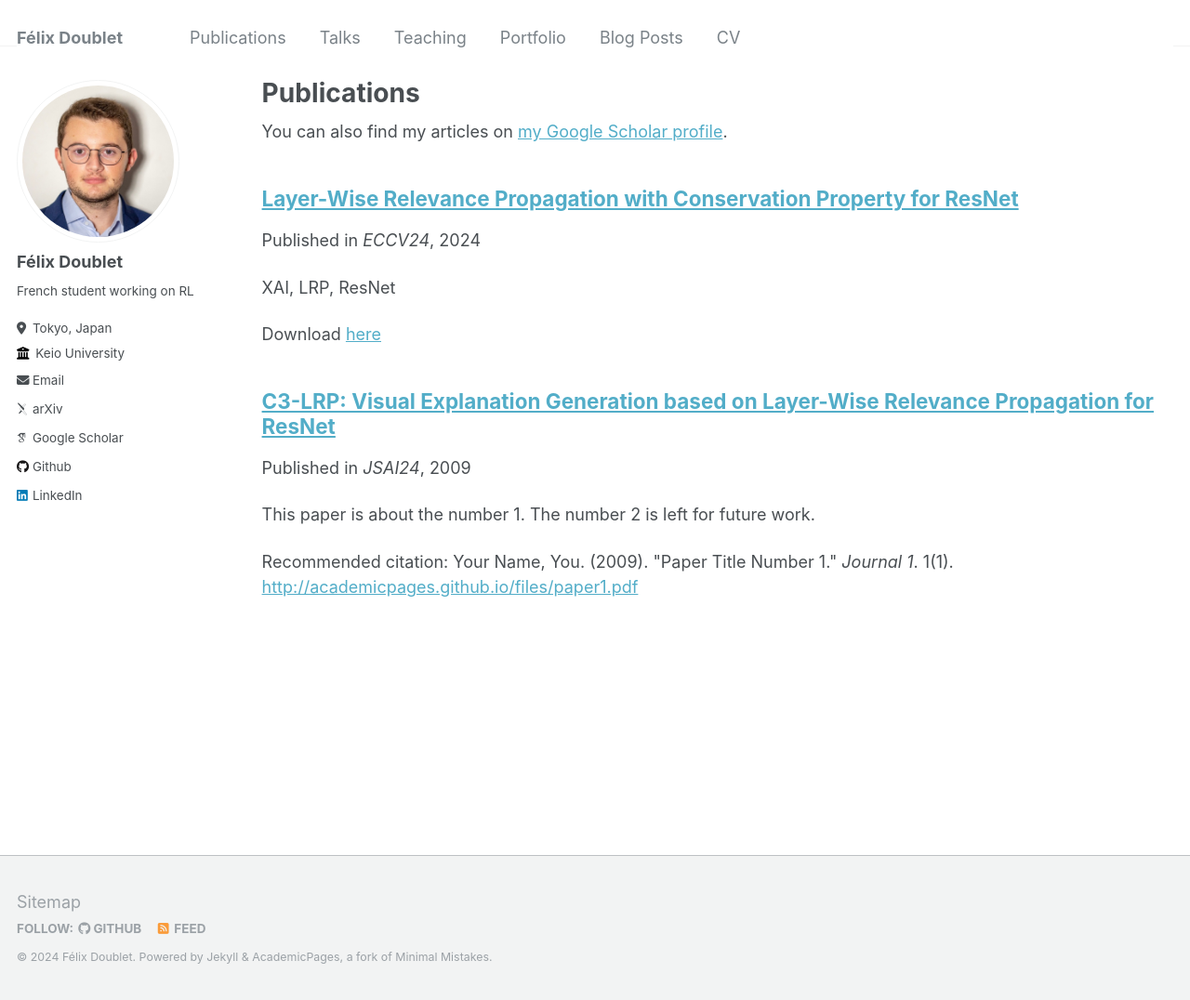
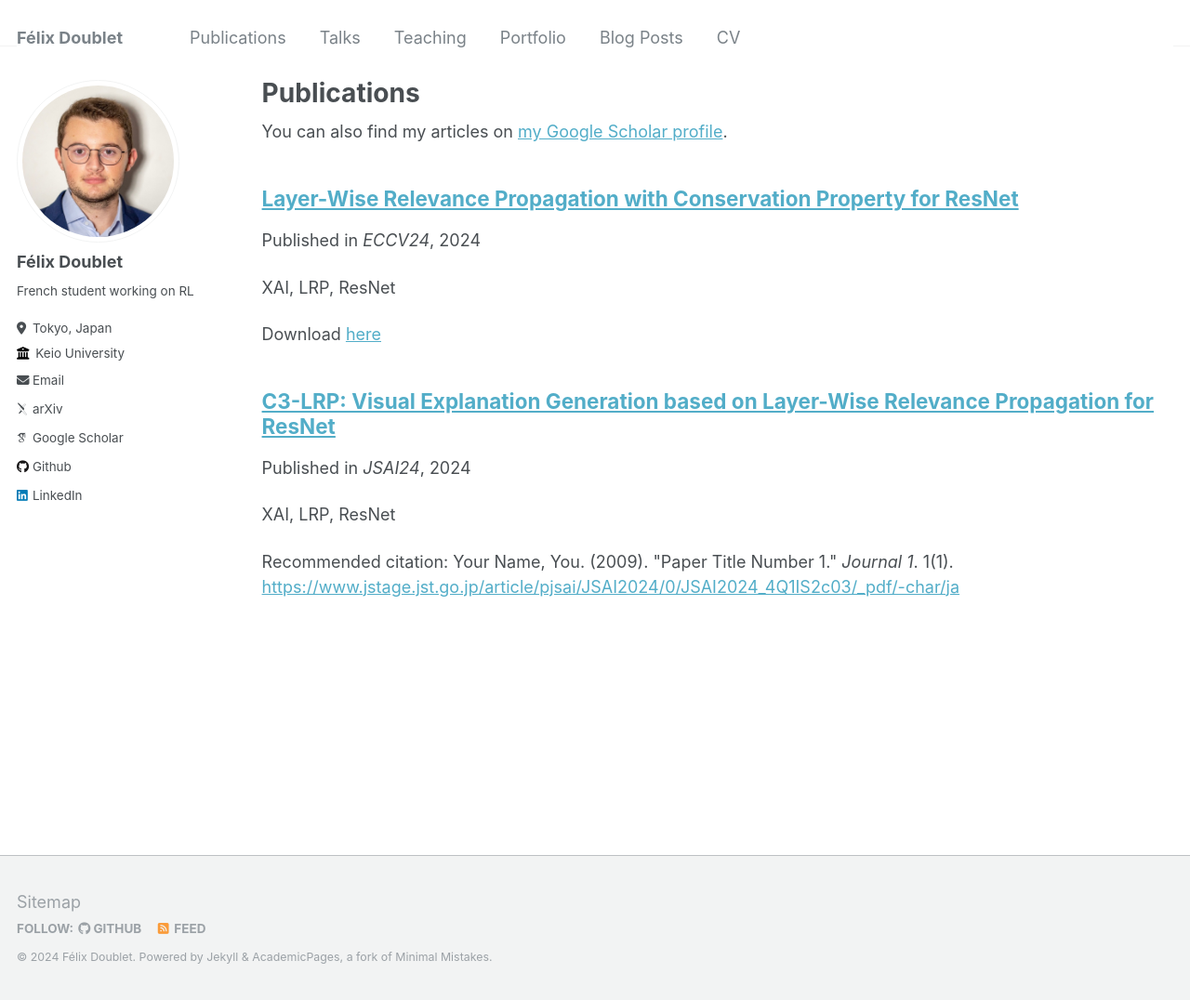
Before and after one commit to FelixDou/FelixDou.github.io, a Jekyll site: the page built from _pages/publications.md, in a window 1280 px wide and 1076 px high. Shown: the whole window at 93% size. Built offline with Jekyll 4.4.1, drawn with Linux system fonts in a browser that asks for light colours; some web fonts are replaced.

Commit message:
eye catch

```diff
--- a/_publications/2009-10-01-paper-title-number-1.md
+++ b/_publications/c3-lrp.md
@@ -1,11 +1,11 @@
 ---
 title: "C3-LRP: Visual Explanation Generation based on Layer-Wise Relevance Propagation for ResNet"
 collection: publications
-permalink: /publication/2009-10-01-paper-title-number-1
-excerpt: "This paper is about the number 1. The number 2 is left for future work."
-date: 2009-10-01
+permalink: /publication/c3-lrp
+excerpt: "XAI, LRP, ResNet"
+date: 2024-04-24
 venue: "JSAI24"
-paperurl: "http://academicpages.github.io/files/paper1.pdf"
+paperurl: "https://www.jstage.jst.go.jp/article/pjsai/JSAI2024/0/JSAI2024_4Q1IS2c03/_pdf/-char/ja"
 citation: "Your Name, You. (2009). &quot;Paper Title Number 1.&quot; <i>Journal 1</i>. 1(1)."
 ---
 
--- a/_publications/lrp-for-resnet.md
+++ b/_publications/lrp-for-resnet.md
@@ -11,7 +11,7 @@ paperurl: "https://arxiv.org/pdf/2407.09115"
 
 The black-box nature of neural network models sometimes masks the underlying logic of their inference processes. This opacity presents significant challenges in verifying the validity of the models’ predictions. Layer-wise Relevance Propagation (LRP) stands out as a well-established method that transparently traces the flow of a model's prediction backward through its architecture by backpropagating relevance scores. However, LRP has not fully considered the existence of a skip connection, and its application to the widely used ResNet architecture has not been thoroughly explored.
 
-![](images/eye-catch-v2.2.png)
+![](images/eye-catch.png)
 
 **Project page:** [Click here](https://5ei74r0.github.io/lrp-for-resnet.page/)
 
```
Also changed, not shown: 2 other files.
